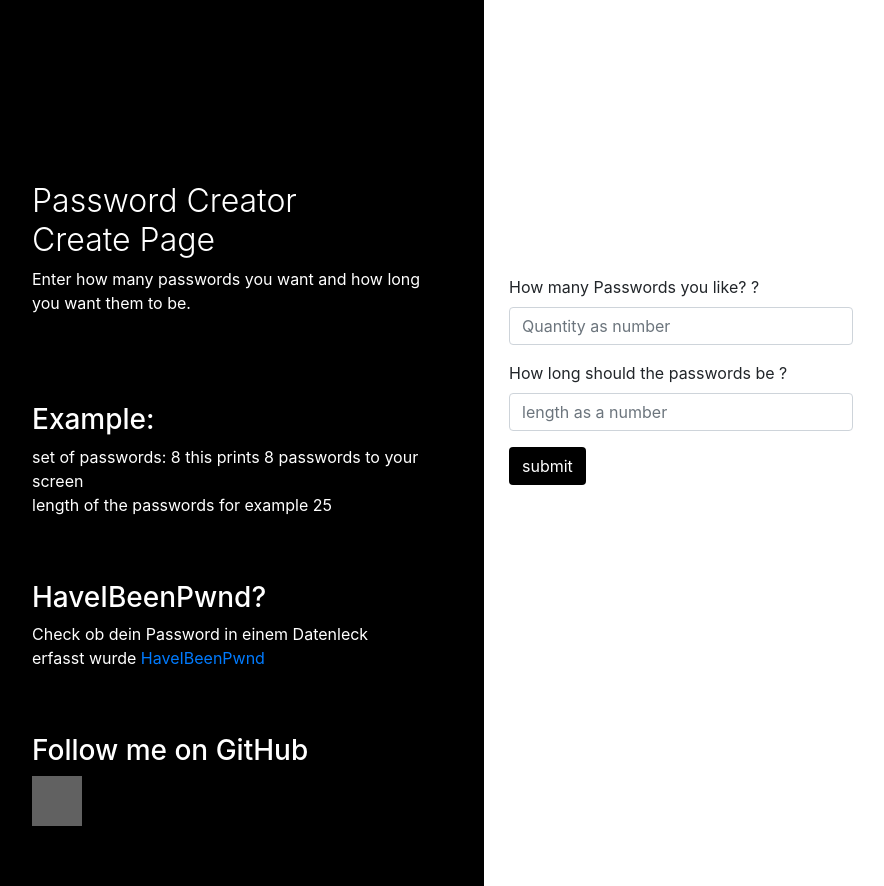
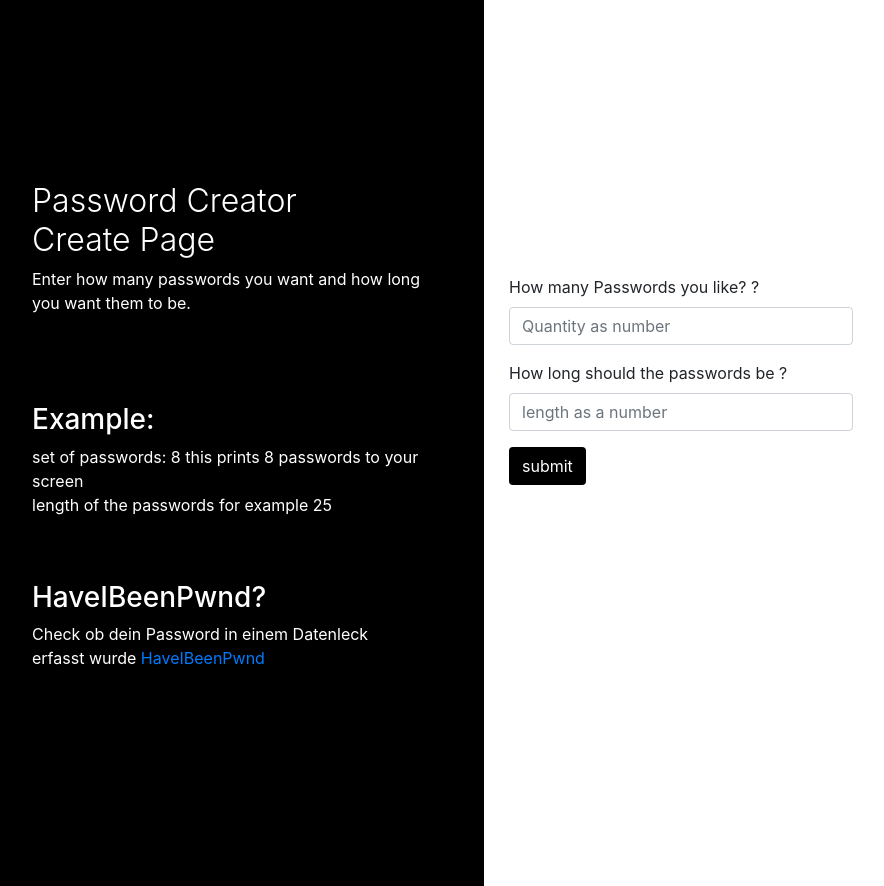
Before and after one commit to RiseofRice/password-Creator, a Flask app: page / in a window 1280 px wide. Shown: the whole page, without its empty margins (28-912 px from the left). Run offline with Flask 3, Linux system fonts and the light colour scheme; some libraries are stand-ins or nearby versions; grey boxes are pictures that could not be loaded.

Commit message:
Revert "Merge branch '26-put-a-link-to-this-repository-on-the-index' into patch"
This reverts commit 34019d89ecea723550974270b59ae0fb5a154568, reversing
changes made to 42f4a5ac3ea158f8f0627cf298d4f7c00f2b7fa3.

```diff
--- a/templates/index.html
+++ b/templates/index.html
@@ -40,13 +40,6 @@
         <a href="http://localhost:8080/breach">HaveIBeenPwnd</a>
       </p>
       <br />
-      <br>
-      <div>
-        <h3>Follow me on GitHub</h3>
-        <a href="https://github.com/RiseofRice/password-Creator" target="_blank">
-          <img src="../static/img/github-mark2.png" alt="GitHub Logo" style="width:50px;height:50px; filter: invert(100%);">
-        </a>
-      </div>
 
     </div>
   </div>
```
Also changed, not shown: README.md, static/img/github-mark1.png (deleted), 2 other files.
